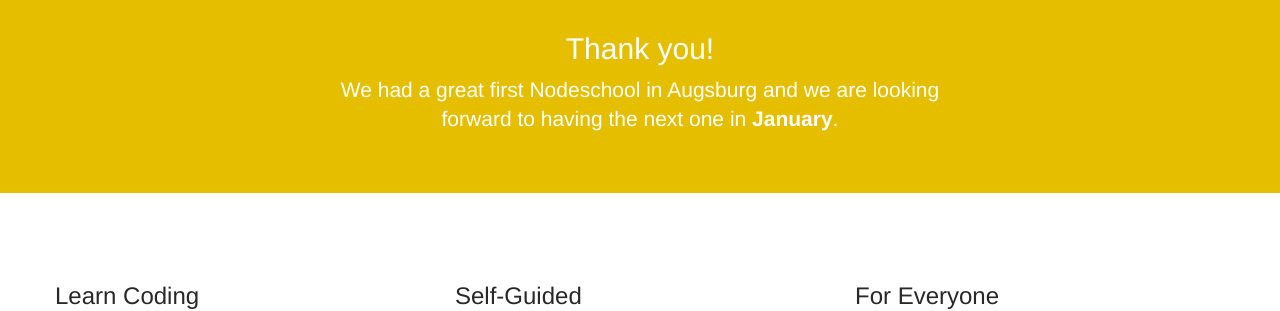
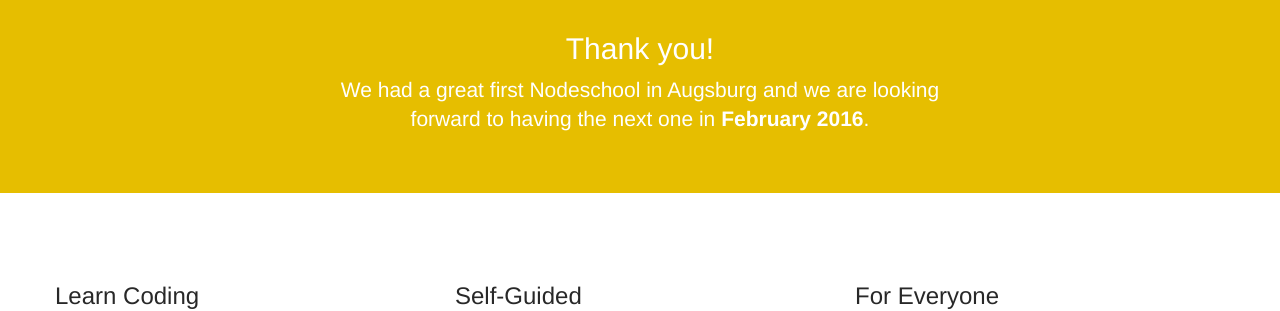
Before and after one commit to nodeschool/augsburg, a Jekyll site: the page built from index.html, in a window 1280 px wide. Shown: the part 488-799 px from the top of the page. Built offline with Jekyll 4.4.1, drawn with Linux system fonts in a browser that asks for light colours.

Commit message:
Update nodeschool event

```diff
--- a/index.html
+++ b/index.html
@@ -7,7 +7,7 @@
             <div class="col-md-6 col-md-offset-3 text-center">
                 <h2>Thank you!</h2>
                 <p class="lead">
-                    We had a great first Nodeschool in Augsburg and we are looking forward to having the next one in <strong>January</strong>.
+                    We had a great first Nodeschool in Augsburg and we are looking forward to having the next one in <strong>February 2016</strong>.
                 </p>
             </div>
         </div>
```
